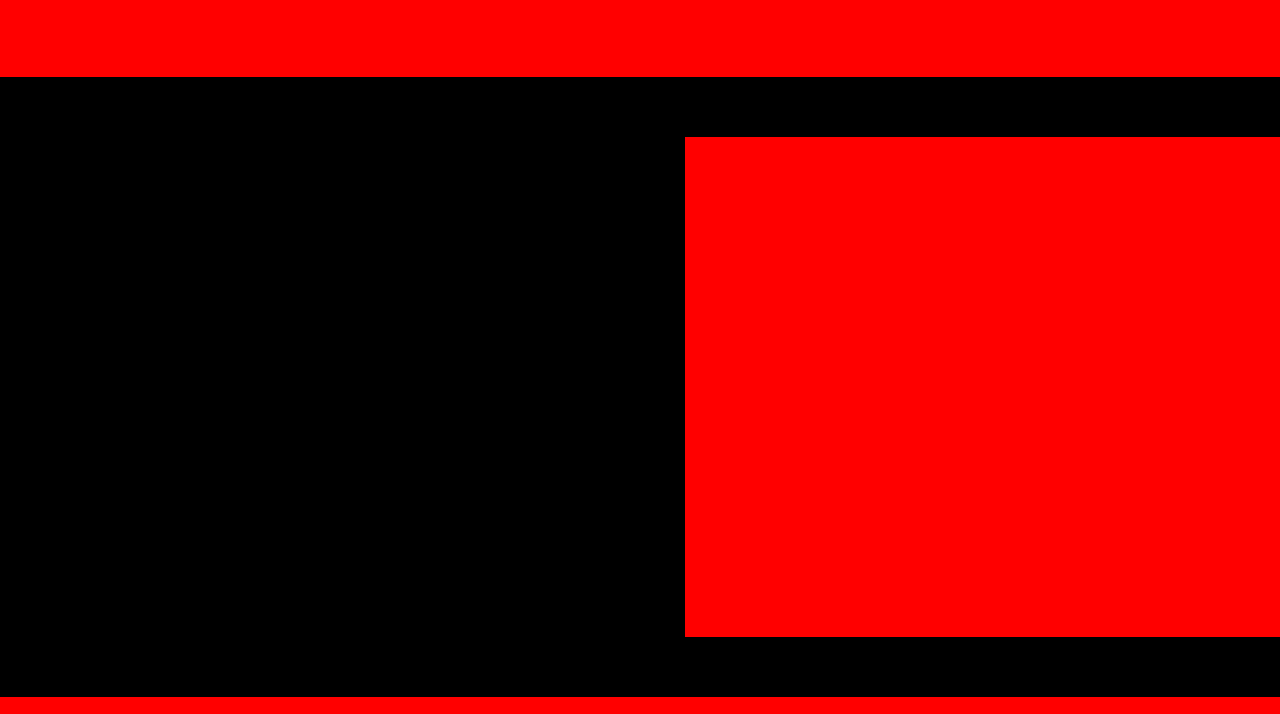
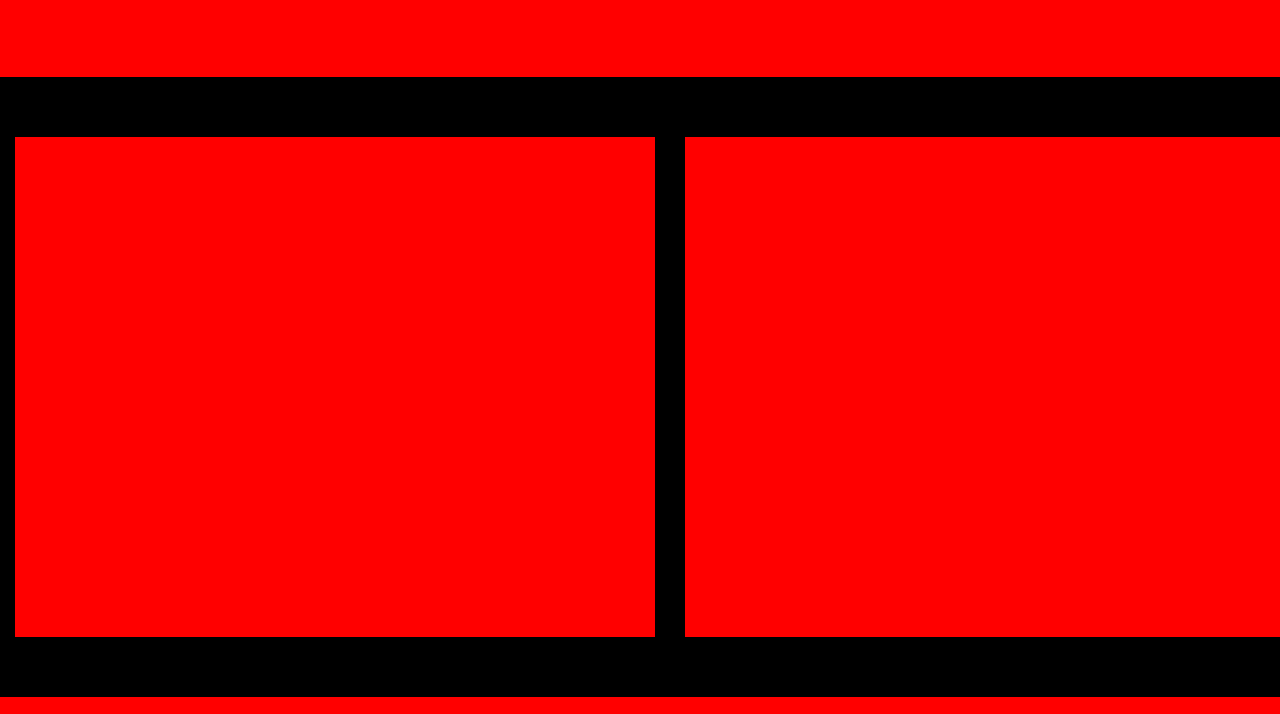
Before and after one commit to kavithajanakiraman/layout-demo, a plain HTML site: page index.html in a window 1280 px wide. Shown: the part 583-1297 px from the top of the page. Drawn offline with Linux system fonts and the light colour scheme.

Commit message:
Update style.css

```diff
--- a/css/style.css
+++ b/css/style.css
@@ -154,6 +154,12 @@
 	width: auto;
 	height: 200px;
 	margin: 40px 0;
+}
+.para1{
+	background-color: red;
+	width: auto;
+	height: 500px;
+	margin: 20px 0;
 }
 .image{
 	background-color: red;
```
